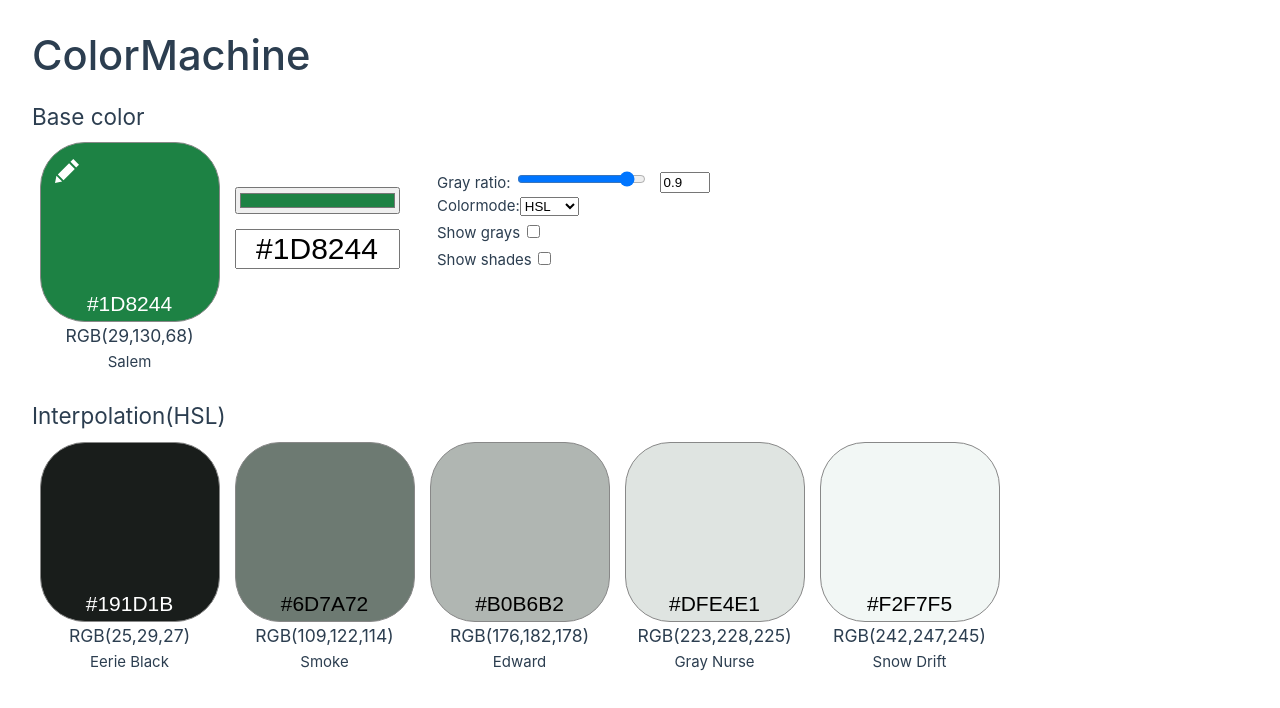
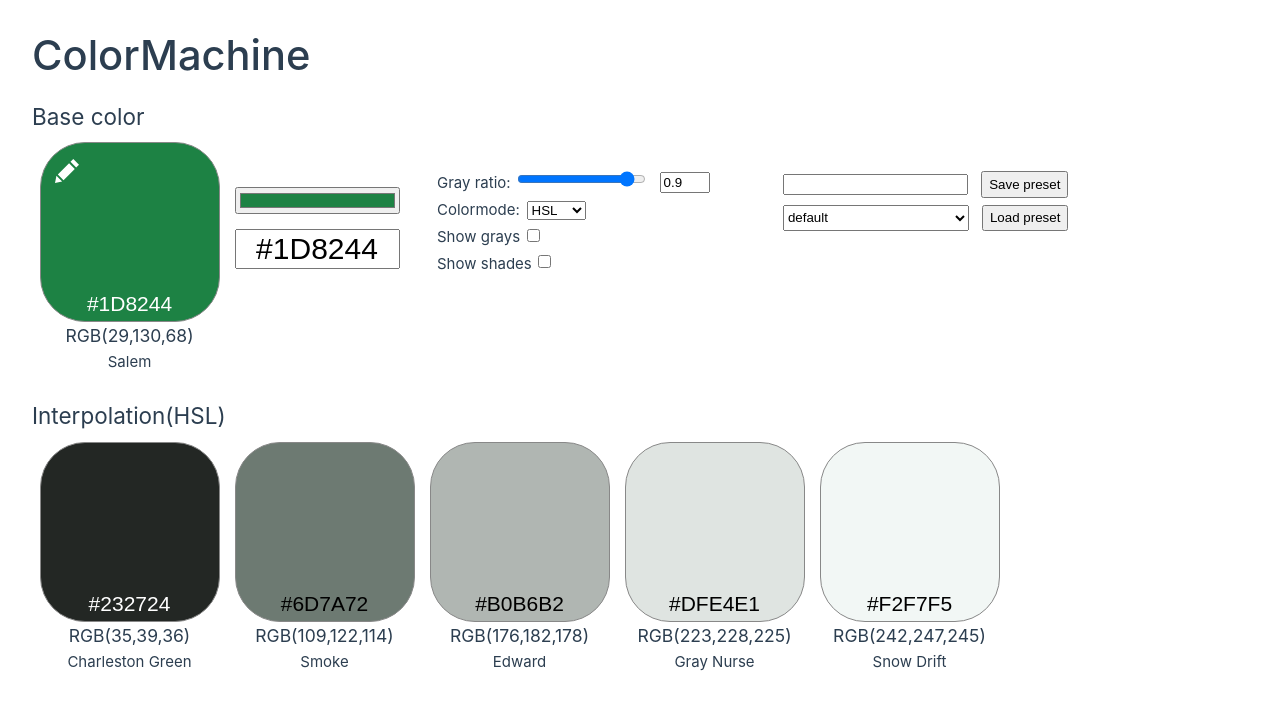
Before and after one commit to sumezulike/colormachine, a Vue app: page / in a window 1280 px wide. Shown: the top 708 px of the page. Built offline with nearby package versions, Linux system fonts and the light colour scheme.

Commit message:
Adds presets, state

```diff
--- a/src/components/ColorMachine.vue
+++ b/src/components/ColorMachine.vue
@@ -4,22 +4,32 @@ import chroma from "chroma-js";
 import ColorRow from "@/components/ColorRow.vue";
 import Color from "@/components/Color.vue";
 import EditableColor from "@/components/EditableColor.vue";
+
+// Constant
+const colorSpaces = ["rgb", "hsl", "lab", "lch", "lrgb"]
+const defaultGrays = [
+  {color: chroma("#262626"), ratioFactor: 1.0},
+  {color: chroma("#777777"), ratioFactor: 1.0},
+  {color: chroma("#b5b5b5"), ratioFactor: 0.95},
+  {color: chroma("#e3e3e3"), ratioFactor: 0.8},
+  {color: chroma("#f6f6f6"), ratioFactor: 0.3}
+]
+const defaultActiveColorSpace = "hsl"
+const defaultGrayRatio = 0.9
+
+// Editable
 const baseColor = ref(chroma.random())
-const grays = ref(null)
+const grays = ref(defaultGrays)
+const activeColorSpace = ref(defaultActiveColorSpace);
+const grayRatio = ref(defaultGrayRatio)
+const showGrays = ref(false);
+const showShades = ref(false);
+const newPresetName = ref("")
+const selectedPresetName = ref("default")
+
+// Computed
 const baseShades = computed(() => grays.value.map((g) => baseColor.value.luminance(g.color.luminance())))
-const colorSpaces = ["rgb", "hsl", "lab", "lch", "lrgb"]
-const grayRatio = ref(0.9)
-
-function resetGray() {
-  grays.value = [
-    {color: chroma("#1c1c1c"), ratioFactor: 1.0},
-    {color: chroma("#777777"), ratioFactor: 1.0},
-    {color: chroma("#b5b5b5"), ratioFactor: 0.95},
-    {color: chroma("#e3e3e3"), ratioFactor: 0.8},
-    {color: chroma("#f6f6f6"), ratioFactor: 0.3}
-  ]
-}
-resetGray()
+const mixedColors = computed(() => grays.value.map((g, i) => chroma.mix(baseShades.value[i], g.color, grayRatio.value * g.ratioFactor, activeColorSpace.value)));
 
 function isFloat(val) {
   const floatRegex = /^-?\d+(?:[.,]\d*?)?$/;
@@ -40,14 +50,9 @@ function setGrayRatioFactor(e, i) {
   if(isFloat(newFactor)) {
     const f = parseFloat(newFactor);
     grays.value[i].ratioFactor = clamp(0, f, 1)
-    console.log(grays.value[i])
   }
 }
 
-const colorSpace = ref("hsl");
-const mixedColors = computed(() => grays.value.map((g, i) => chroma.mix(baseShades.value[i], g.color, grayRatio.value * g.ratioFactor, colorSpace.value)));
-const showGrays = ref(false);
-const showShades = ref(false);
 
 function updateFavicon() {
   const canvas = document.createElement('canvas');
@@ -77,9 +82,80 @@ function updateFavicon() {
     document.getElementsByTagName('head')[0].appendChild(link);
   }
 }
+
+function create_preset() {
+  return JSON.stringify(
+      {
+        grays: grays.value.map((g) => Object.assign({color: g.color.hex(), ratioFactor: g.ratioFactor})),
+        activeColorSpace: activeColorSpace.value,
+        grayRatio: grayRatio.value
+      }
+  )
+}
+
+function save_preset(name) {
+  const presetStr = create_preset()
+  localStorage.setItem(`PRESET_${name}`, presetStr)
+  newPresetName.value = ""
+}
+
+function getAllPresetNames() {
+  return Object.keys(localStorage).filter((k) => k.startsWith("PRESET_")).map((k) => k.slice(7))
+}
+
+function load_preset(name) {
+  let presetStr;
+  if (name !== null && name !== undefined) {
+     presetStr = localStorage.getItem(`PRESET_${name}`)
+  }
+  if (presetStr !== null && presetStr !== undefined) {
+    const preset = JSON.parse(presetStr)
+
+    grays.value = preset.grays.map((g) => Object.assign({color: chroma(g.color), ratioFactor: g.ratioFactor}))
+    activeColorSpace.value = preset.activeColorSpace
+    grayRatio.value = preset.grayRatio
+  } else {
+    grays.value = defaultGrays
+    activeColorSpace.value = defaultActiveColorSpace
+    grayRatio.value = defaultGrayRatio
+  }
+}
+
+function saveState() {
+  const stateStr = JSON.stringify(
+      {
+        baseColor: baseColor.value.hex(),
+        grays: grays.value.map((g) => Object.assign({color: g.color.hex(), ratioFactor: g.ratioFactor})),
+        activeColorSpace: activeColorSpace.value,
+        grayRatio: grayRatio.value,
+        showGrays: showGrays.value,
+        showShades: showShades.value
+      }
+  )
+  localStorage.setItem(`_STATE_`, stateStr)
+}
+
+function loadState() {
+  const stateStr = localStorage.getItem("_STATE_")
+
+  if (stateStr !== null && stateStr !== undefined) {
+    const state = JSON.parse(stateStr)
+
+    baseColor.value = chroma(state.baseColor)
+    grays.value = state.grays.map((g) => Object.assign({color: chroma(g.color), ratioFactor: g.ratioFactor}))
+    activeColorSpace.value = state.activeColorSpace
+    grayRatio.value = state.grayRatio
+    showGrays.value = state.showGrays
+    showShades.value = state.showShades
+  }
+}
+
+load_preset()
+save_preset("default")
+loadState()
 updateFavicon()
-
 watch(mixedColors, updateFavicon)
+watch(mixedColors, saveState)
 
 </script>
 
@@ -95,7 +171,7 @@ watch(mixedColors, updateFavicon)
       </div>
       <div>
         <label for="colorspace">Colormode:</label>
-        <select id="colorspace" v-model="colorSpace">
+        <select id="colorspace" v-model="activeColorSpace">
           <option v-for="(cs, index) in colorSpaces" :key="index" :value="cs">{{ cs.toUpperCase() }}</option>
         </select>
       </div>
@@ -106,6 +182,18 @@ watch(mixedColors, updateFavicon)
       <div>
         <label for="show-shades" class="show-shades">Show shades</label>
         <input id="show-shades" type="checkbox" class="show-shades" v-model="showShades">
+      </div>
+    </div>
+    <div class="configs presets">
+      <div>
+        <input type="text" id="preset-name" v-model="newPresetName">
+        <button @click="() => save_preset(newPresetName)">Save preset</button>
+      </div>
+      <div class="select-preset-container">
+        <select id="load-preset" v-model="selectedPresetName">
+          <option v-for="(p, index) in getAllPresetNames()" :key="index" :value="p">{{ p }}</option>
+        </select>
+        <button @click="() => load_preset(selectedPresetName)">Load preset</button>
       </div>
     </div>
   </ColorRow>
@@ -119,7 +207,6 @@ watch(mixedColors, updateFavicon)
           </div>
         </template>
       </EditableColor>
-      <input type="button" @click="resetGray" value="&#8634;">
     </ColorRow>
   </div>
   <div v-show="showShades">
@@ -127,7 +214,7 @@ watch(mixedColors, updateFavicon)
       <Color v-for="(c, i) in baseShades" :color="baseShades[i]"/>
     </ColorRow>
   </div>
-  <ColorRow :title="`Interpolation(${colorSpace.toUpperCase()})`">
+  <ColorRow :title="`Interpolation(${activeColorSpace.toUpperCase()})`">
     <Color v-for="(mc, i) in mixedColors" :color="mixedColors[i]"/>
   </ColorRow>
 </template>
@@ -139,7 +226,7 @@ h1 {
   position: relative;
   top: -10px;
 }
-input {
+input, select, button{
   height: fit-content;
   margin: 0.5em 0.5em 0;
 }
@@ -148,6 +235,21 @@ input {
   flex-direction: column;
   margin: 2em;
 }
+.presets {
+  select {
+    flex-grow: 1;
+    height: 2em;
+  }
+  button {
+    width: fit-content;
+    height: 2em;
+  }
+}
+.select-preset-container {
+  display: flex;
+  flex-direction: row;
+  width: 100%;
+}
 .ratio-factor {
   width: 6em;
 }
```
Also changed, not shown: 5 other files (tests, documents, lock files or other folders).
